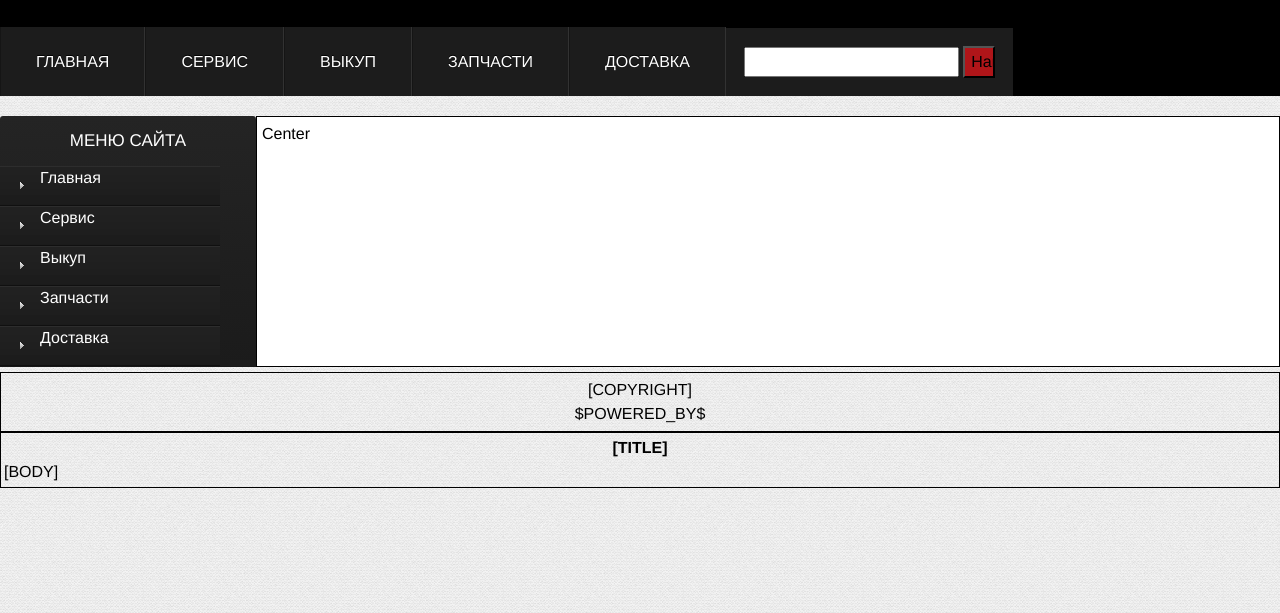
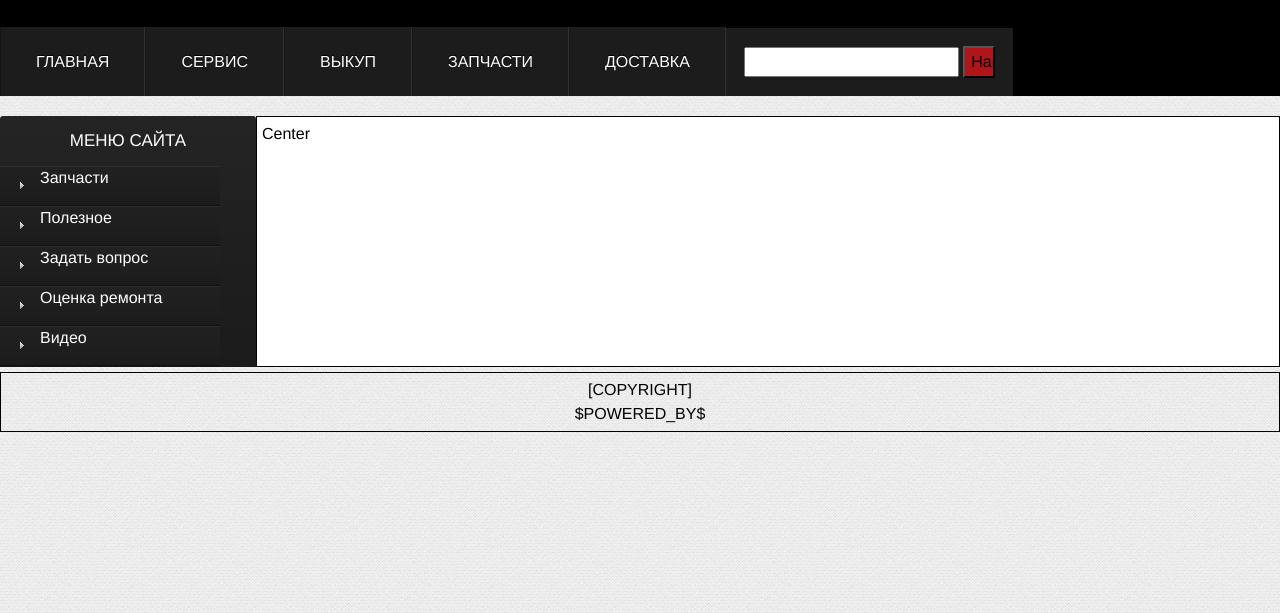
Before and after one commit to zet777/avtostopvrn, a plain HTML site: page index.html in a window 1280 px wide. Shown: the part 187-800 px from the top of the page. Drawn offline with nearby package versions, Linux system fonts and the light colour scheme.

Commit message:
Update index.html

```diff
--- a/index.html
+++ b/index.html
@@ -64,14 +64,14 @@
 					<!-- <container> -->
 						<!-- <block> -->
 							<div class="block">
-								<div class="block__title">меню сайта</div>
+								<div class="block__title">Меню сайта</div>
 								<div class="block__content">
 									<ul class="block__content-menu">
-										<li><a href="#">Главная</a></li>
-										<li><a href="#">Сервис</a></li>
-										<li><a href="#">Выкуп</a></li>
 										<li><a href="#">Запчасти</a></li>
-										<li><a href="#">Доставка</a></li>
+										<li><a href="#">Полезное</a></li>
+										<li><a href="#">Задать вопрос</a></li>
+										<li><a href="#">Оценка ремонта</a></li>
+										<li><a href="#">Видео</a></li>
 									</ul>
 								</div>
 							</div>
@@ -101,8 +101,8 @@
 						</html>
 
 						<!-- <popup> -->
-							<div style="border:1px solid black;padding:3px;">
+							<!-- <div style="border:1px solid black;padding:3px;">
 								<div align="center"><b>[TITLE]</b></div>
 								[BODY]
-							</div>
+							</div> -->
 							<!-- </popup> -->
```
